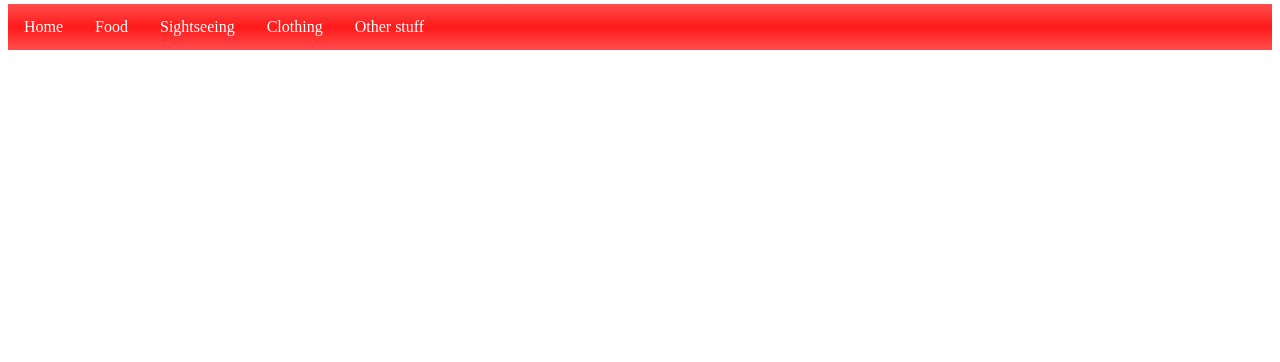
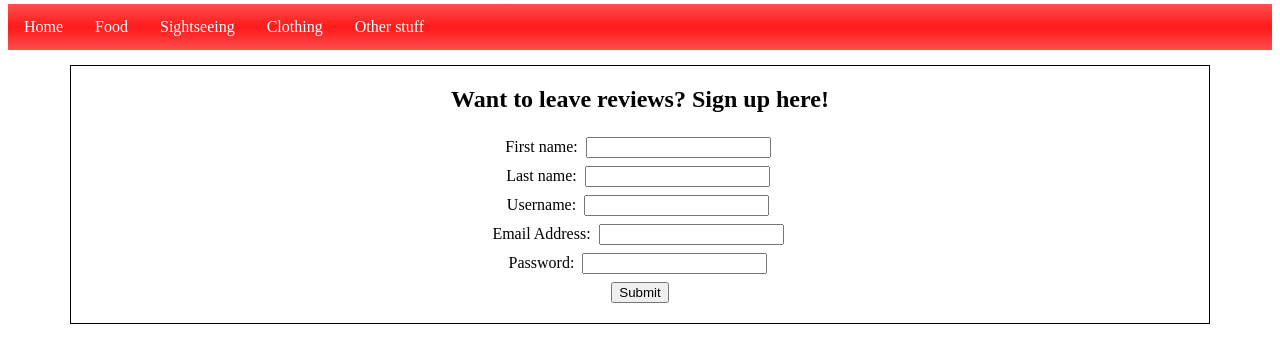
Before and after one commit to Petercob/ccnupload, a plain HTML site: page index.html in a window 1280 px wide. Shown: the part 214-576 px from the top of the page. Drawn offline with Linux system fonts and the light colour scheme.

Commit message:
Add a sign-up form

```diff
--- a/index.html
+++ b/index.html
@@ -21,4 +21,16 @@ selectAd();
 <li><a>Other stuff</a></li>
 </ul>
 
+<div id="main">
+<h2>Want to leave reviews? Sign up here!</h2>
+<form action="about:blank">
+  First name: <input type="text" name="fname"><br>
+  Last name: <input type="text" name="lname"><br>
+  Username: <input type="text" name="uname"><br>
+  Email Address: <input type="email" name="email"><br>
+  Password: <input type="password" name="password"><br>
+  <input type="submit" value="Submit">
+</form>
+</div>
+
 </body></html>
--- a/style.css
+++ b/style.css
@@ -45,3 +45,17 @@
 #menu li a:hover {
    background-color: #ff4d4d;
 }
+
+#main {
+   margin-top: 15px;
+   border: 1px solid black;
+   display: block;
+   margin-left: auto ;
+   margin-right: auto ;
+   width: 90%;
+   text-align: center;
+}
+
+#main input {
+   margin: 4px;
+}
```
